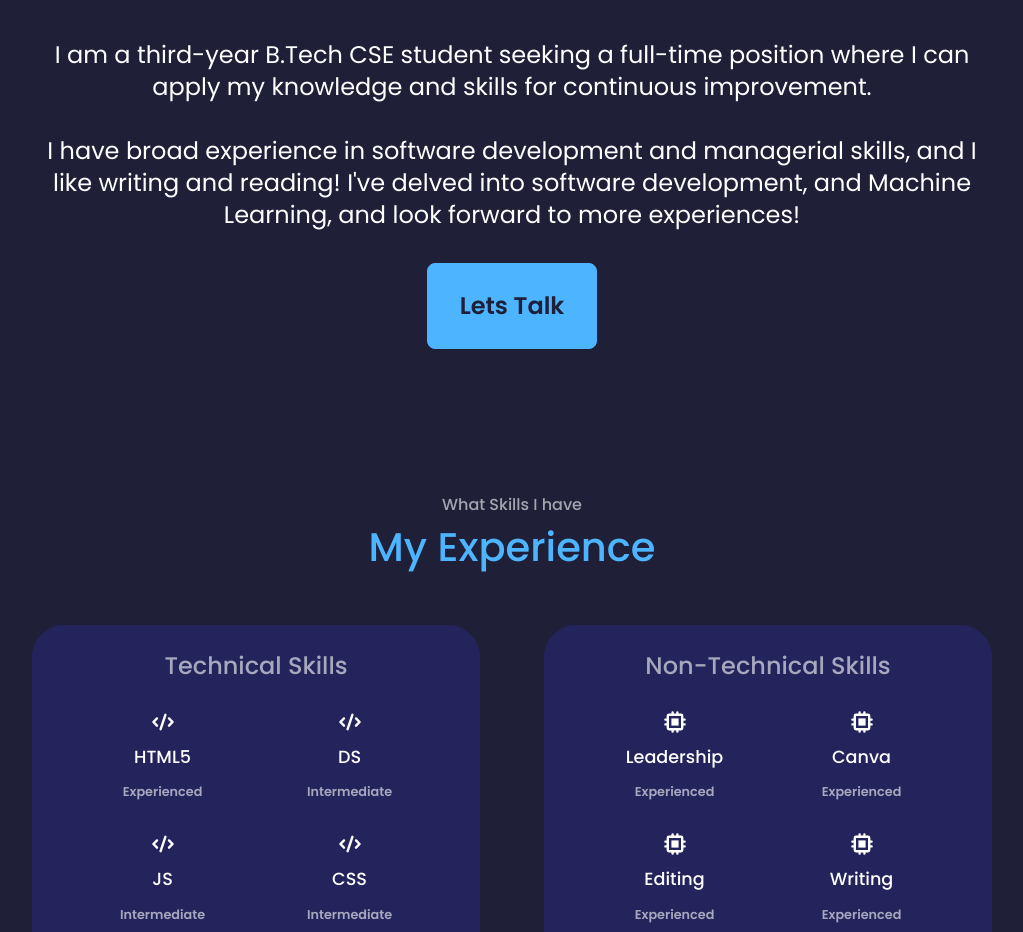
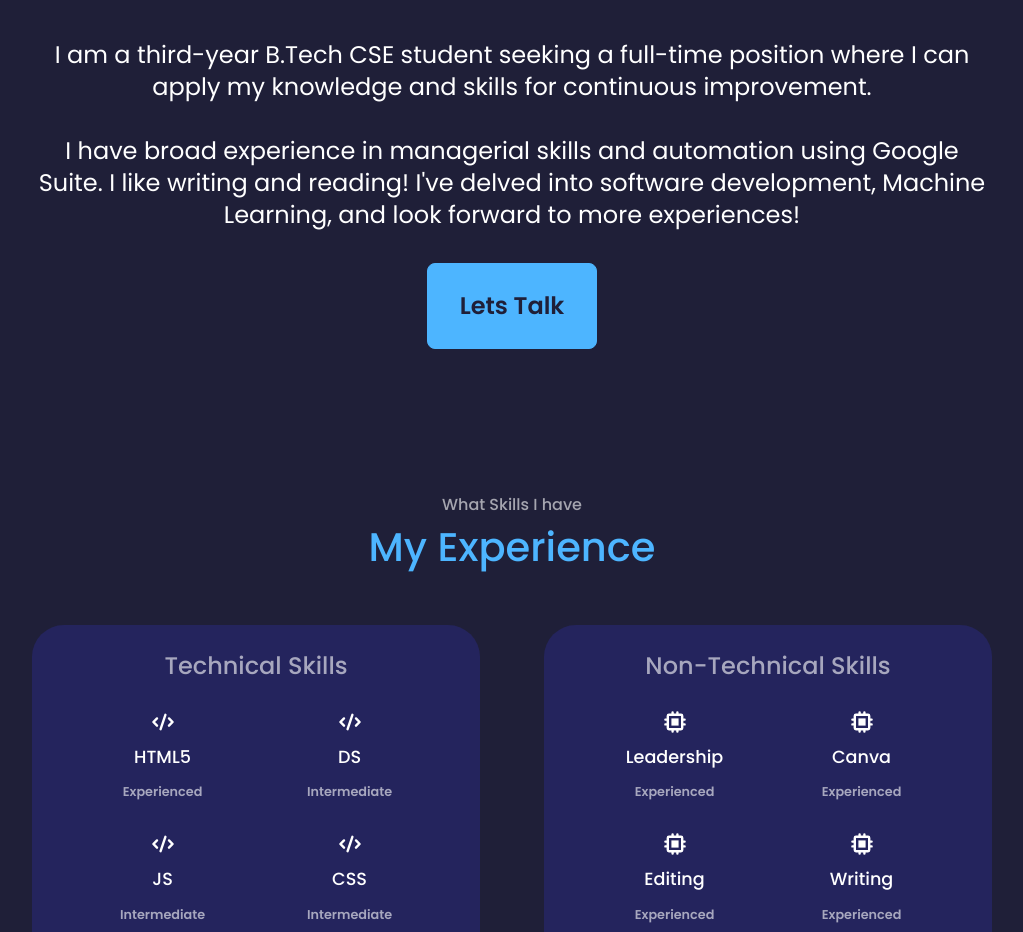
Before and after one commit to SwagataJ/react-basics, a React (Create React App) app: page / in a window 1280 px wide. Shown: the part 1200-2132 px from the top of the page, without its empty margins (128-1151 px from the left). Built offline with nearby package versions, Linux system fonts and the light colour scheme.

Commit message:
About section updated

```diff
--- a/src/components/about/About.jsx
+++ b/src/components/about/About.jsx
@@ -1,9 +1,9 @@
 import React from 'react'
 import './about.css'
-import {GiAchievement} from "react-icons/gi"
-import {MdScore} from "react-icons/md"
-import {IoIosFolder} from "react-icons/io"
-import {GiAbstract021} from "react-icons/gi"
+import { GiAchievement } from "react-icons/gi"
+import { MdScore } from "react-icons/md"
+import { IoIosFolder } from "react-icons/io"
+import { GiAbstract021 } from "react-icons/gi"
 const about = () => {
   return (
     <section id="about">
@@ -15,35 +15,37 @@ const about = () => {
         <div class="about__content">
           <div class="about__cards">
             <article class="about__card">
-              <GiAchievement class="about__icon"/>
+              <GiAchievement class="about__icon" />
               <h5>B.Tech in CSE</h5>
               <small>4th year</small>
             </article>
 
             <article class="about__card">
-              <MdScore class="about__icon"/>
+              <MdScore class="about__icon" />
               <h5>8.5+ CGPA</h5>
               <small>High grades</small>
             </article>
 
             <article class="about__card">
-              <IoIosFolder class="about__icon"/>
+              <IoIosFolder class="about__icon" />
               <h5>Projects</h5>
               <small>5+ Completed</small>
             </article>
 
             <article class="about__card">
-              <GiAbstract021 class="about__icon"/>
+              <GiAbstract021 class="about__icon" />
               <h5>PORs</h5>
               <small>5+ Held in 3 years</small>
             </article>
           </div>
           <p>
-          I am a third-year B.Tech CSE student seeking a full-time position where I can apply my knowledge and skills for
-continuous improvement. </p><p>I have broad experience in software development and managerial skills, and I like writing
-and reading! I've delved into software development, and Machine Learning, and look forward to more experiences!
+            I am a third-year B.Tech CSE student seeking a full-time position where I can apply my knowledge and skills for
+            continuous improvement.
           </p>
-        <a href="#contact" class="btn btn-primary">Lets Talk</a>
+          <p>I have broad experience in managerial skills and automation using Google Suite. I like writing
+            and reading! I've delved into software development, Machine Learning, and look forward to more experiences!
+          </p>
+          <a href="#contact" class="btn btn-primary">Lets Talk</a>
         </div>
       </div>
     </section>
```
